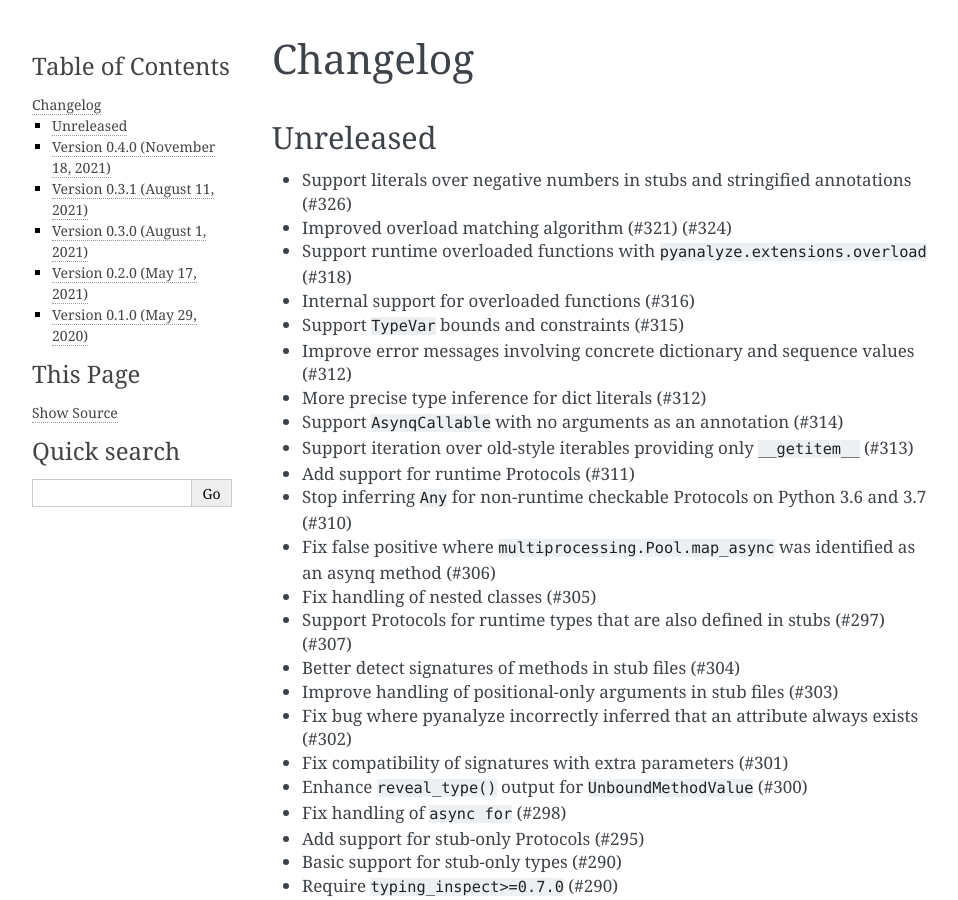
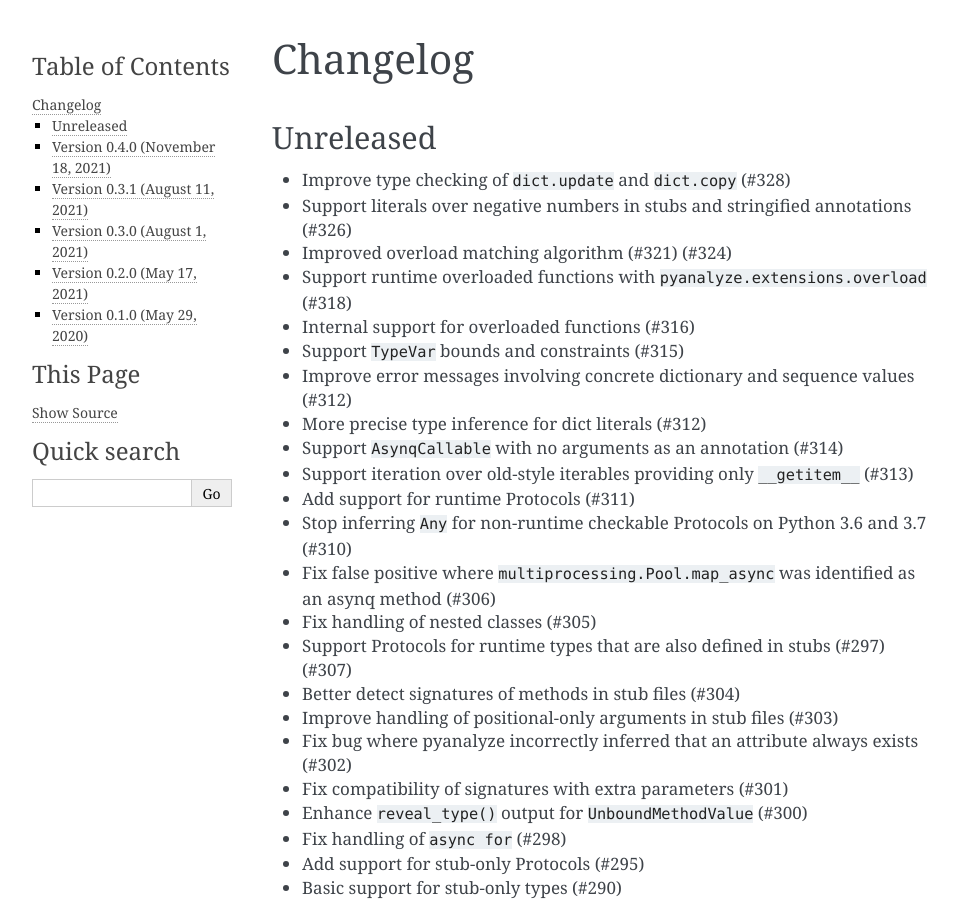
Before and after one commit to quora/pyanalyze, a Sphinx documentation site: the page built from docs/changelog.md, in a window 1280 px wide and 900 px high. Shown: the whole window, without its empty margins (148-1106 px from the left). Built offline with Sphinx 7.4.7, drawn with Linux system fonts in a browser that asks for light colours.

Commit message:
changelog

```diff
--- a/docs/changelog.md
+++ b/docs/changelog.md
@@ -2,6 +2,7 @@
 
 ## Unreleased
 
+- Improve type checking of `dict.update` and `dict.copy` (#328)
 - Support literals over negative numbers in stubs
   and stringified annotations (#326)
 - Improved overload matching algorithm (#321) (#324)
```
